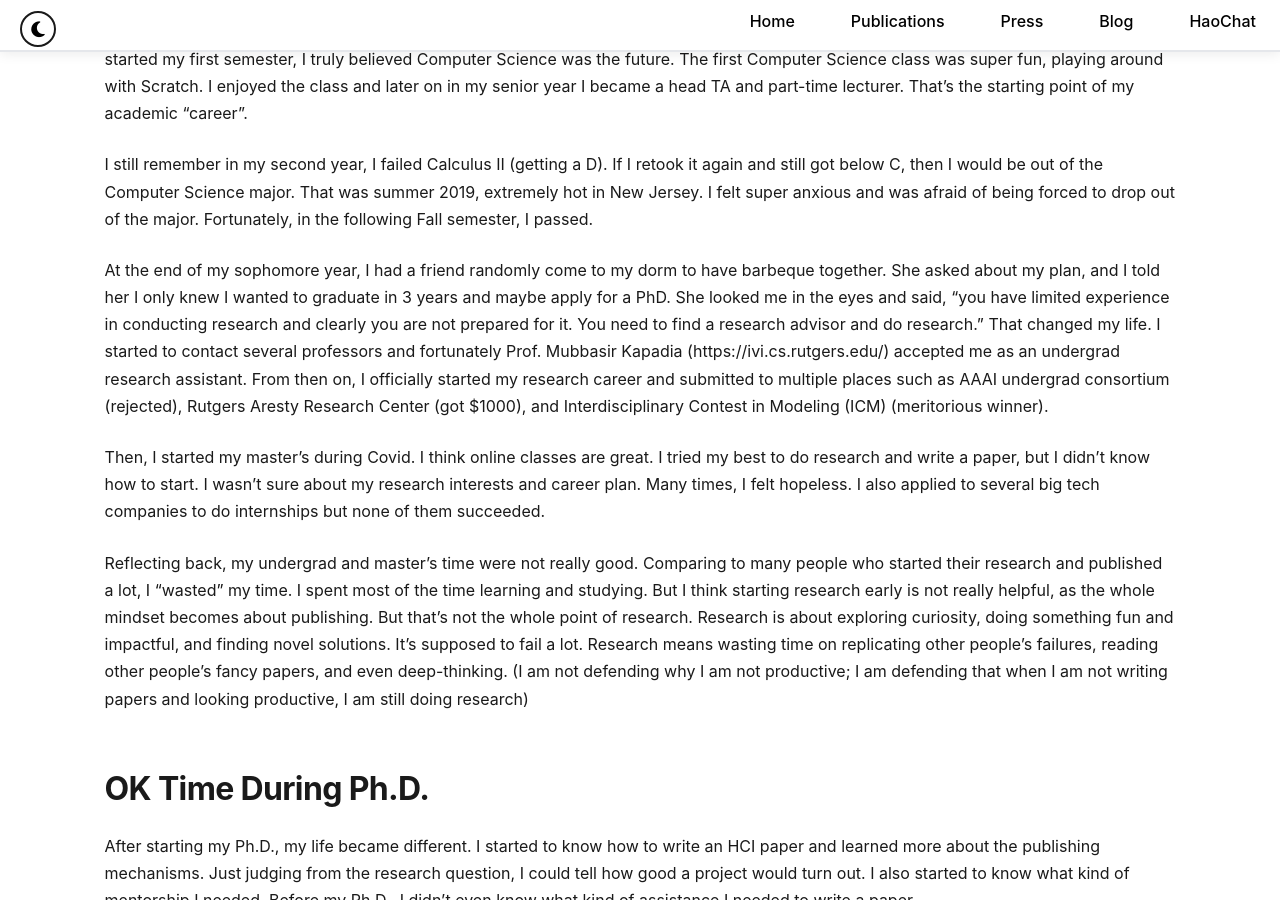
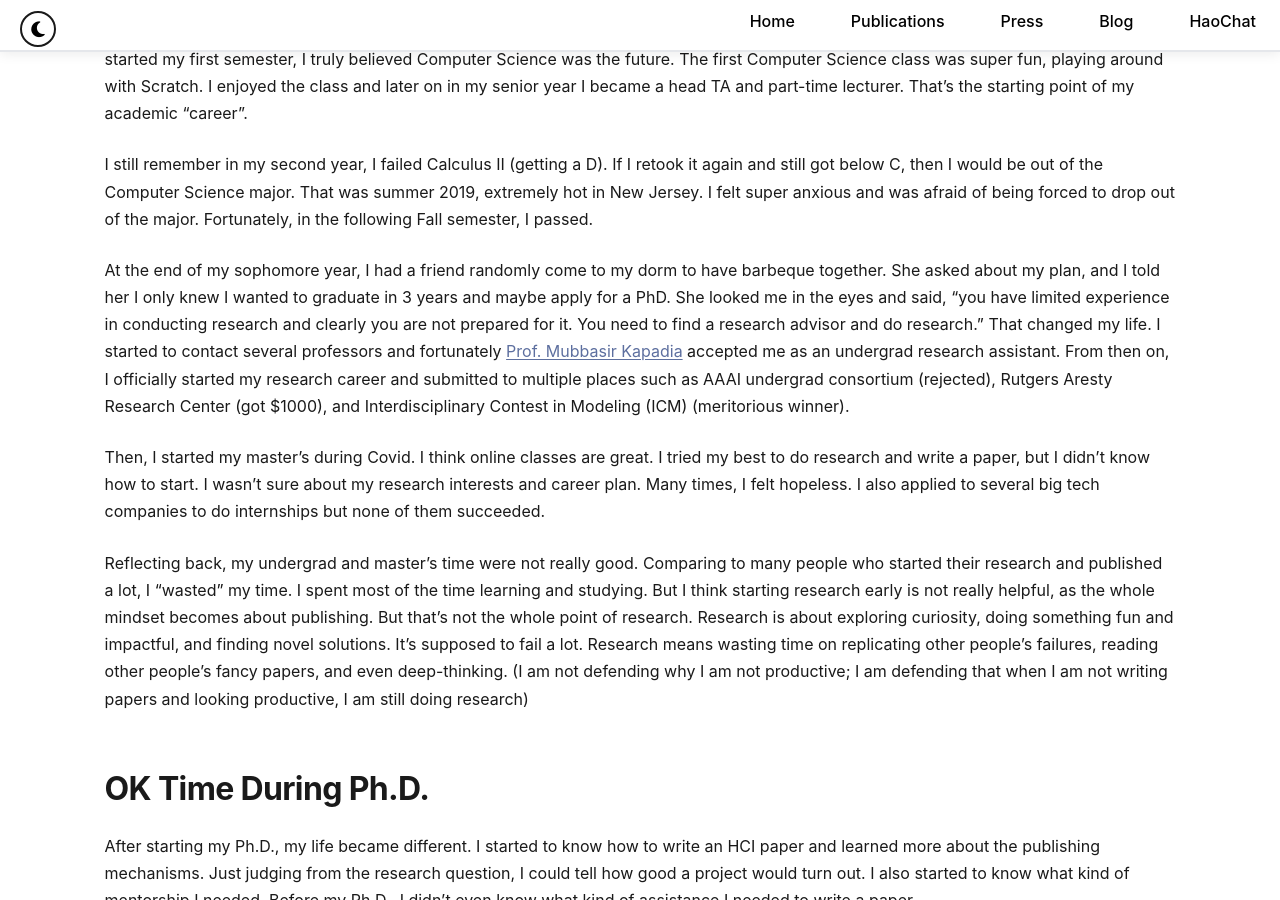
Before and after one commit to YuexingHao/Yuexing-Hao, a Jekyll site: the page built from _posts/2025-02-09-about-my-academia-life.md, in a window 1280 px wide and 900 px high, scrolled down 1120 px. Built offline with Jekyll 4.4.1, drawn with Linux system fonts in a browser that asks for light colours; a style sheet for code colours, icons or effects is not loaded.

Commit message:
Describe your changes

```diff
--- a/_posts/2025-02-09-about-my-academia-life.md
+++ b/_posts/2025-02-09-about-my-academia-life.md
@@ -20,7 +20,7 @@ In 2017, I started my undergrad in the US. Initially in my college application,
 
 I still remember in my second year, I failed Calculus II (getting a D). If I retook it again and still got below C, then I would be out of the Computer Science major. That was summer 2019, extremely hot in New Jersey. I felt super anxious and was afraid of being forced to drop out of the major. Fortunately, in the following Fall semester, I passed.
 
-At the end of my sophomore year, I had a friend randomly come to my dorm to have barbeque together. She asked about my plan, and I told her I only knew I wanted to graduate in 3 years and maybe apply for a PhD. She looked me in the eyes and said, "you have limited experience in conducting research and clearly you are not prepared for it. You need to find a research advisor and do research." That changed my life. I started to contact several professors and fortunately Prof. Mubbasir Kapadia (https://ivi.cs.rutgers.edu/) accepted me as an undergrad research assistant. From then on, I officially started my research career and submitted to multiple places such as AAAI undergrad consortium (rejected), Rutgers Aresty Research Center (got $1000), and Interdisciplinary Contest in Modeling (ICM) (meritorious winner).
+At the end of my sophomore year, I had a friend randomly come to my dorm to have barbeque together. She asked about my plan, and I told her I only knew I wanted to graduate in 3 years and maybe apply for a PhD. She looked me in the eyes and said, "you have limited experience in conducting research and clearly you are not prepared for it. You need to find a research advisor and do research." That changed my life. I started to contact several professors and fortunately [Prof. Mubbasir Kapadia](https://ivi.cs.rutgers.edu/) accepted me as an undergrad research assistant. From then on, I officially started my research career and submitted to multiple places such as AAAI undergrad consortium (rejected), Rutgers Aresty Research Center (got $1000), and Interdisciplinary Contest in Modeling (ICM) (meritorious winner).
 
 Then, I started my master's during Covid. I think online classes are great. I tried my best to do research and write a paper, but I didn't know how to start. I wasn't sure about my research interests and career plan. Many times, I felt hopeless. I also applied to several big tech companies to do internships but none of them succeeded.
 
```
